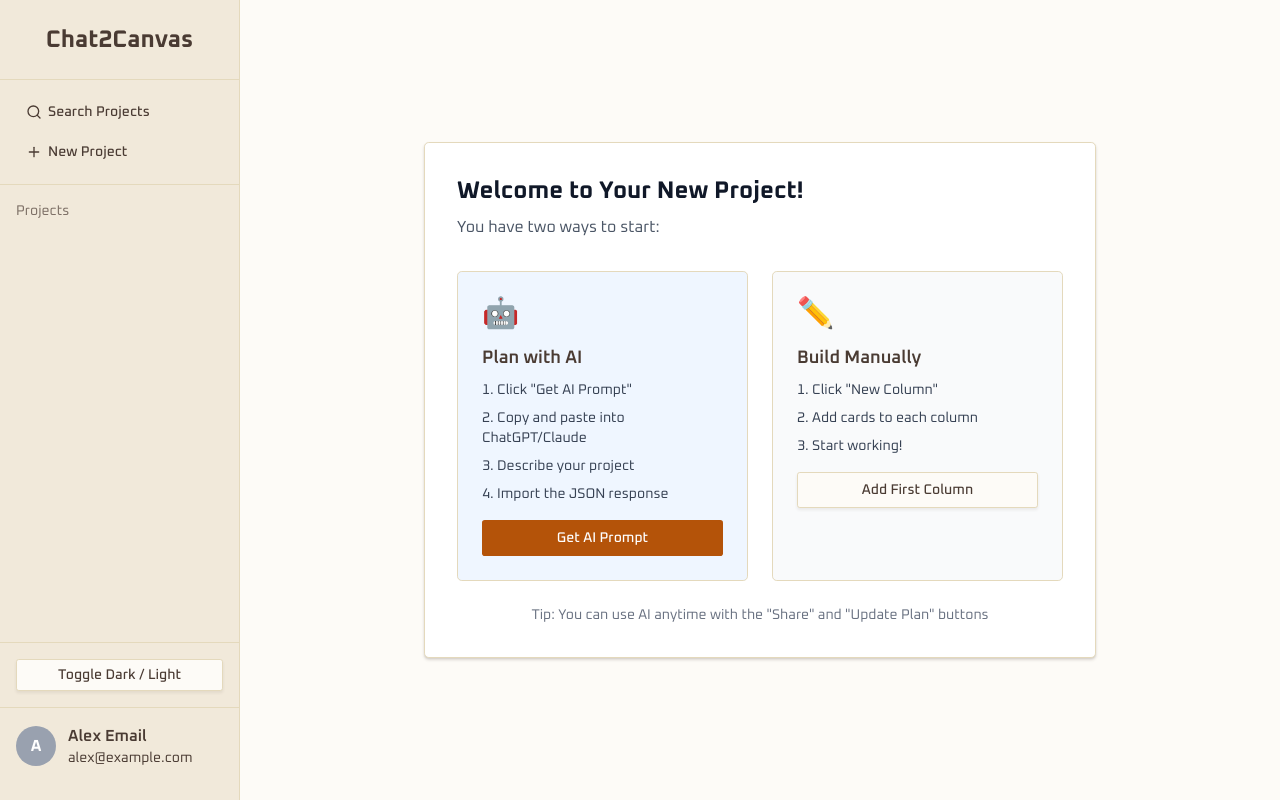
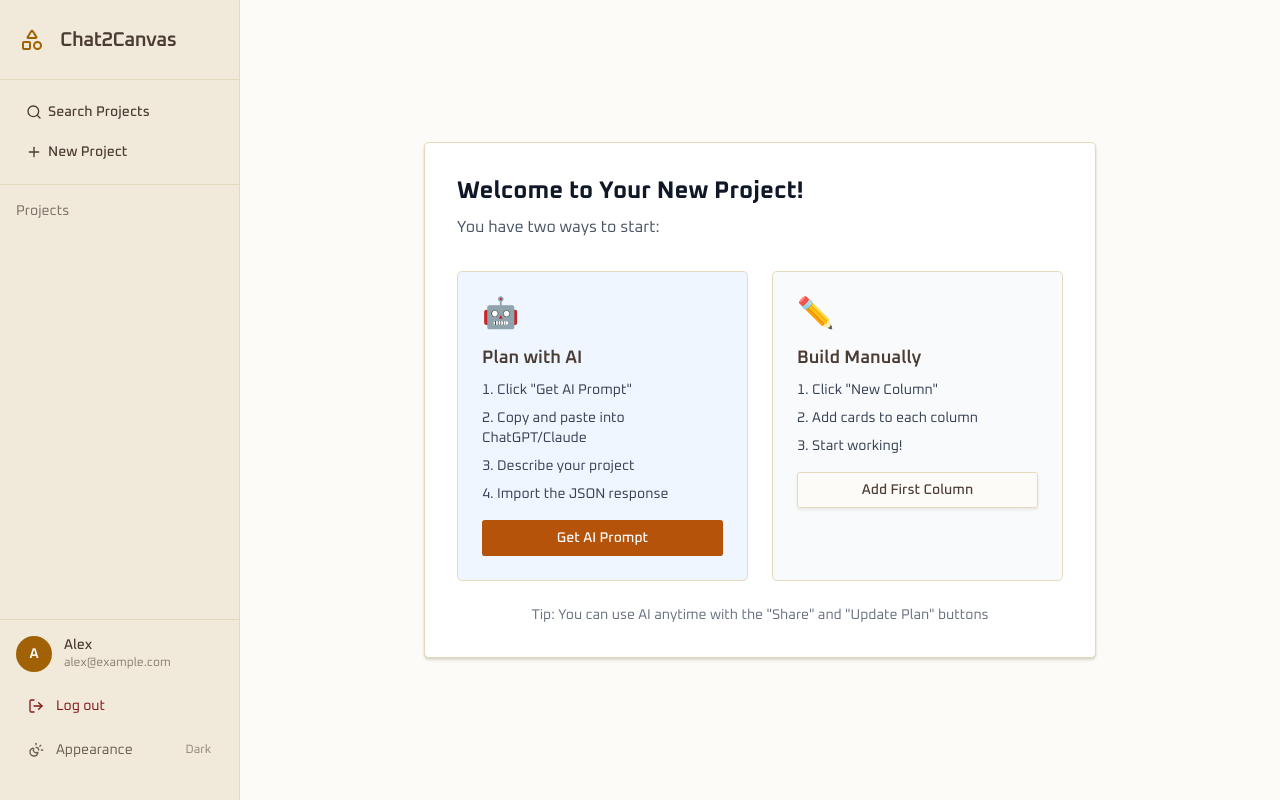
Before and after one commit to B00ZI/Chat2Canvas, a Next.js app: page / in a window 1280 px wide. Built offline with nearby package versions, Linux system fonts and the light colour scheme.

Commit message:
refactor(Sidebar): enhance header and footer with profile, logout, and theme toggle features

```diff
--- a/components/Sidebar.tsx
+++ b/components/Sidebar.tsx
@@ -1,5 +1,5 @@
 'use client'
-import { Search, Plus } from "lucide-react"
+import { Search, Plus, Shapes, SunMoon, LogOut } from "lucide-react"
 import { useState } from "react"
 import { useProjectStore } from "@/store/projectStore"
 import { NewProjectDialog } from "./NewProjectDialog"
@@ -23,9 +23,19 @@ export default function Sidebar() {
 
 
             {/* Header */}
-            <div className="h-20 flex justify-center items-center border-b border-sidebar-border">
-                <h2 className="text-2xl font-bold text-sidebar-foreground">Chat2Canvas</h2>
+            <div className="h-20 flex items-center gap-3 px-4 border-b border-sidebar-border">
+                <div
+                    className="h-8 w-8 flex items-center justify-center rounded-md
+               text-sidebar-accent"
+                >
+                    <Shapes className="h-6 w-6" />
+                </div>
+
+                <h2 className="text-xl font-semibold tracking-tight text-sidebar-foreground leading-none">
+                    Chat2Canvas
+                </h2>
             </div>
+
 
             {/* Projects Section */}
             <div className="flex-1 flex flex-col overflow-y-auto">
@@ -35,7 +45,7 @@ export default function Sidebar() {
                     <Button
                         variant="ghost"
                         size="sm"
-                         className="w-full justify-start px-3 py-1 hover:bg-sidebar-accent hover:text-sidebar-accent-foreground"
+                        className="w-full justify-start px-3 py-1 hover:bg-sidebar-accent hover:text-sidebar-accent-foreground"
                         onClick={() => setIsModalOpen(true)}
                     >
                         <Search className="shrink-0" />
@@ -92,23 +102,61 @@ export default function Sidebar() {
 
             </div>
 
-            {/* Dark/Light Toggle */}
-            <div className="p-4 border-t border-sidebar-border">
-                <Button variant="outline" size="sm" className="w-full">
-                    Toggle Dark / Light
-                </Button>
-            </div>
+            <div className="mt-auto border-t border-sidebar-border">
 
-            {/* Profile Section */}
-            <div className="p-4 border-t border-sidebar-border flex items-center space-x-3">
-                {/* Placeholder avatar */}
-                <div className="w-10 h-10 rounded-full bg-gray-400 flex items-center justify-center text-white font-bold">
-                    A
+                {/* Profile */}
+                <div className="p-4 flex items-center gap-3">
+                    <div className="w-9 h-9 rounded-full bg-sidebar-accent text-sidebar-accent-foreground
+                    flex items-center justify-center text-sm font-semibold">
+                        A
+                    </div>
+
+                    <div className="min-w-0">
+                        <div className="text-sm font-medium text-sidebar-foreground leading-tight truncate">
+                            Alex
+                        </div>
+                        <div className="text-xs text-sidebar-foreground/60 truncate">
+                            alex@example.com
+                        </div>
+                    </div>
                 </div>
-                <div className="flex flex-col">
-                    <span className="text-sidebar-foreground font-semibold">Alex Email</span>
-                    <span className="text-sidebar-muted text-sm">alex@example.com</span>
+
+
+                {/* Logout */}
+                <div className="px-4 pb-2">
+                    <div
+                        className="flex items-center gap-3 rounded-md px-3 py-2
+               text-sm  text-red-900 hover:bg-red-900 hover:text-red-200"
+                    >
+                        <LogOut className="h-4 w-4 shrink-0 " />
+                        <span>Log out</span>
+                    </div>
                 </div>
+
+                {/* Theme toggle row */}
+                <div className="px-4 pb-4">
+                    <div
+                        role="button"
+                        tabIndex={0}
+
+                        className="flex items-center justify-between rounded-md px-3 py-2
+               text-sm text-sidebar-foreground/80
+               hover:bg-sidebar-accent hover:text-sidebar-accent-foreground
+               focus-visible:outline-none focus-visible:ring-1
+               focus-visible:ring-sidebar-ring"
+                    >
+                        <div className="flex items-center gap-3">
+                            <SunMoon className="h-4 w-4 shrink-0" />
+                            <span>Appearance</span>
+                        </div>
+
+                        <span className="text-xs opacity-70">
+                            Dark
+                        </span>
+                    </div>
+                </div>
+
+
             </div>
 
             {/* Dialogs */}
```
